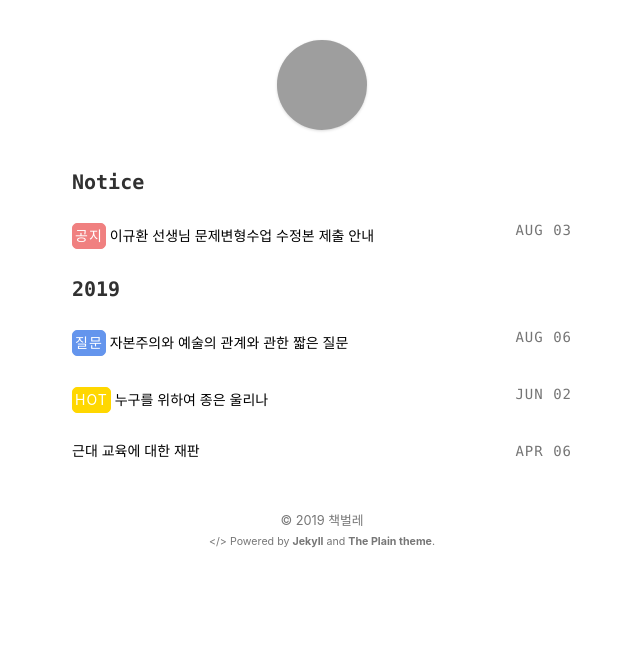
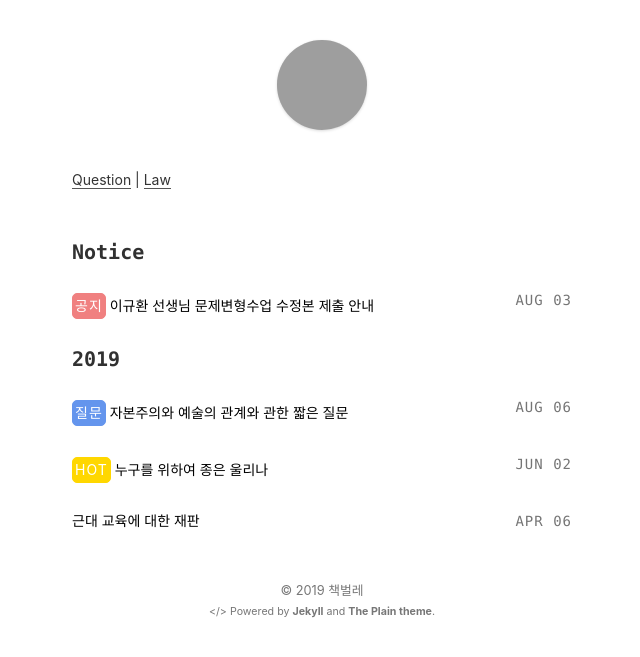
Before and after one commit to stevenoh0908/stevenoh0908.github.io, a Jekyll site: the page built from index.html, in a window 1280 px wide. Shown: the top 657 px of the page, without its empty margins (318-958 px from the left). Built offline with Jekyll 4.4.1, drawn with Linux system fonts in a browser that asks for light colours; grey boxes are pictures that could not be loaded.

Commit message:
Update index.html

```diff
--- a/index.html
+++ b/index.html
@@ -1,7 +1,9 @@
 ---
 layout: default
 ---
-
+<section>
+	<a href="/question">Question</a> | <a href="law">Law</a>
+</section>
 <section>
 	{% for post in site.posts %}
 		{% if post.status == "notice" %}
```
